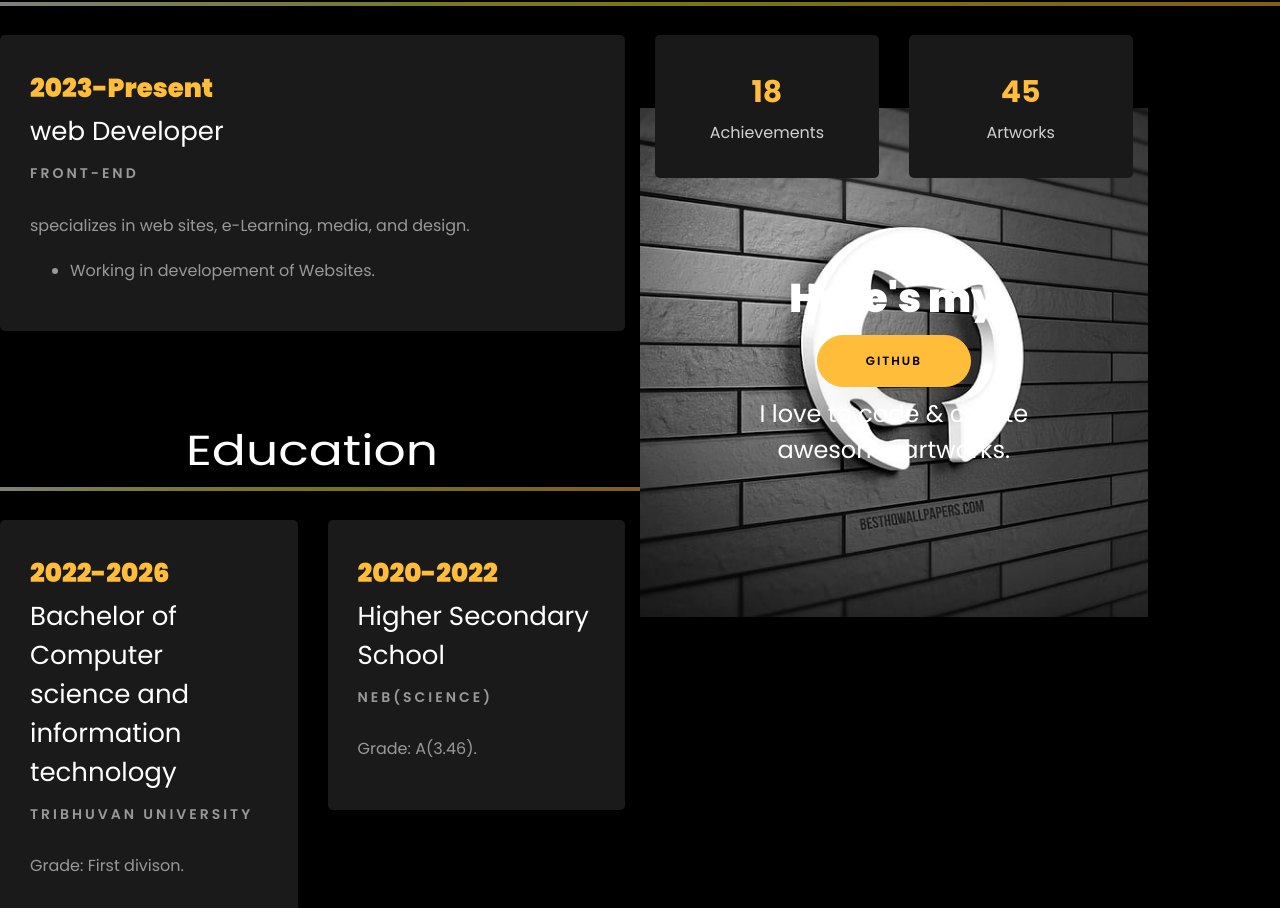
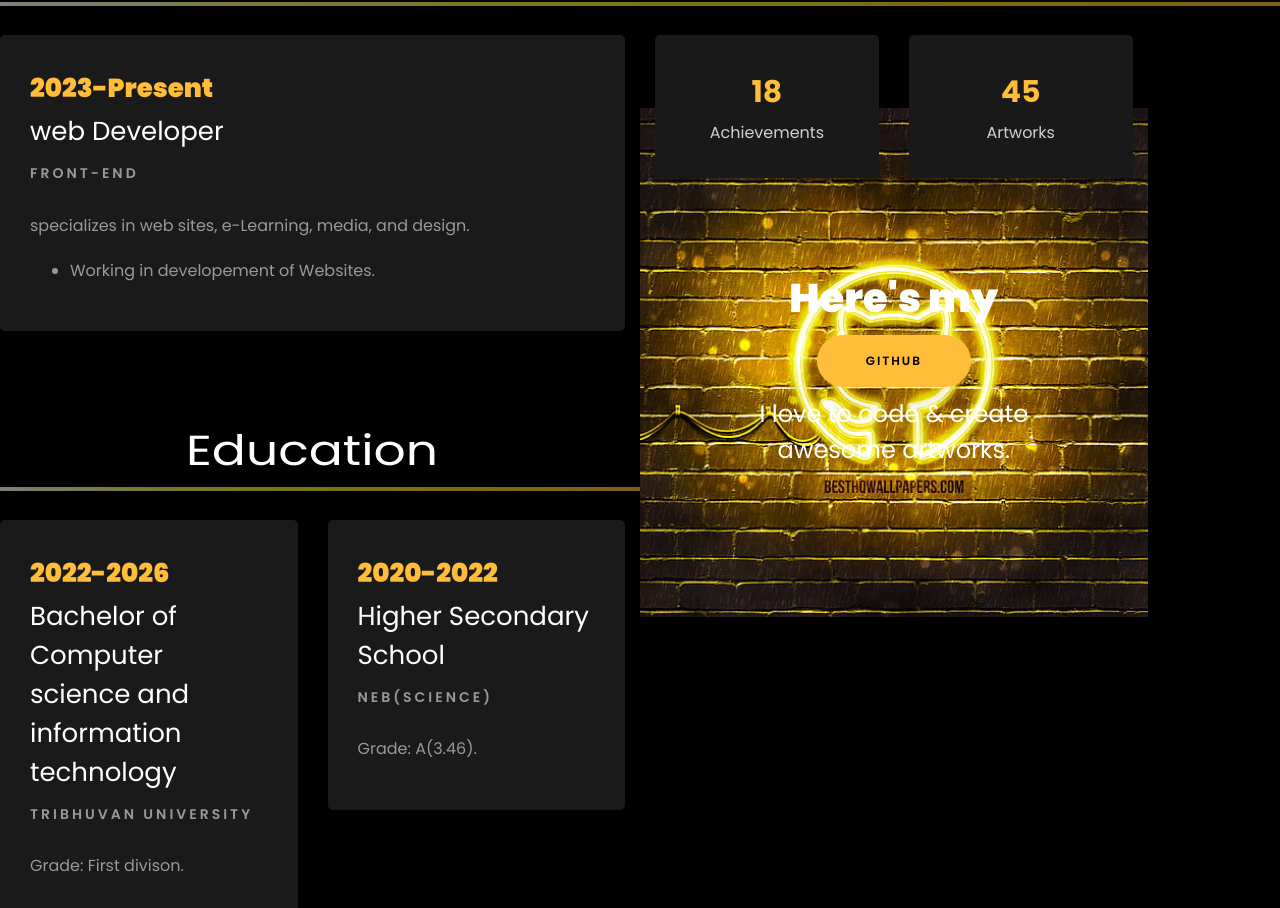
Before and after one commit to ranjeetgtm/portfolio, a plain HTML site: page index.html in a window 1280 px wide. Shown: the part 1505-2413 px from the top of the page. Drawn offline with Linux system fonts and the light colour scheme; files whose address does not match are found by name.

Commit message:
Update index.html

```diff
--- a/index.html
+++ b/index.html
@@ -426,7 +426,7 @@
         </div>
       </div>
 
-      <div class="ftco-section ftco-hireme img margin-top" style="background-image: url(images/github.jpg)">
+      <div class="ftco-section ftco-hireme img margin-top" style="background-image: url(images/github..jpg)">
         <!-- <div class="container"> -->
         <div class="row justify-content-center">
           <div class="col-md-7 ftco-animate text-center">
```
